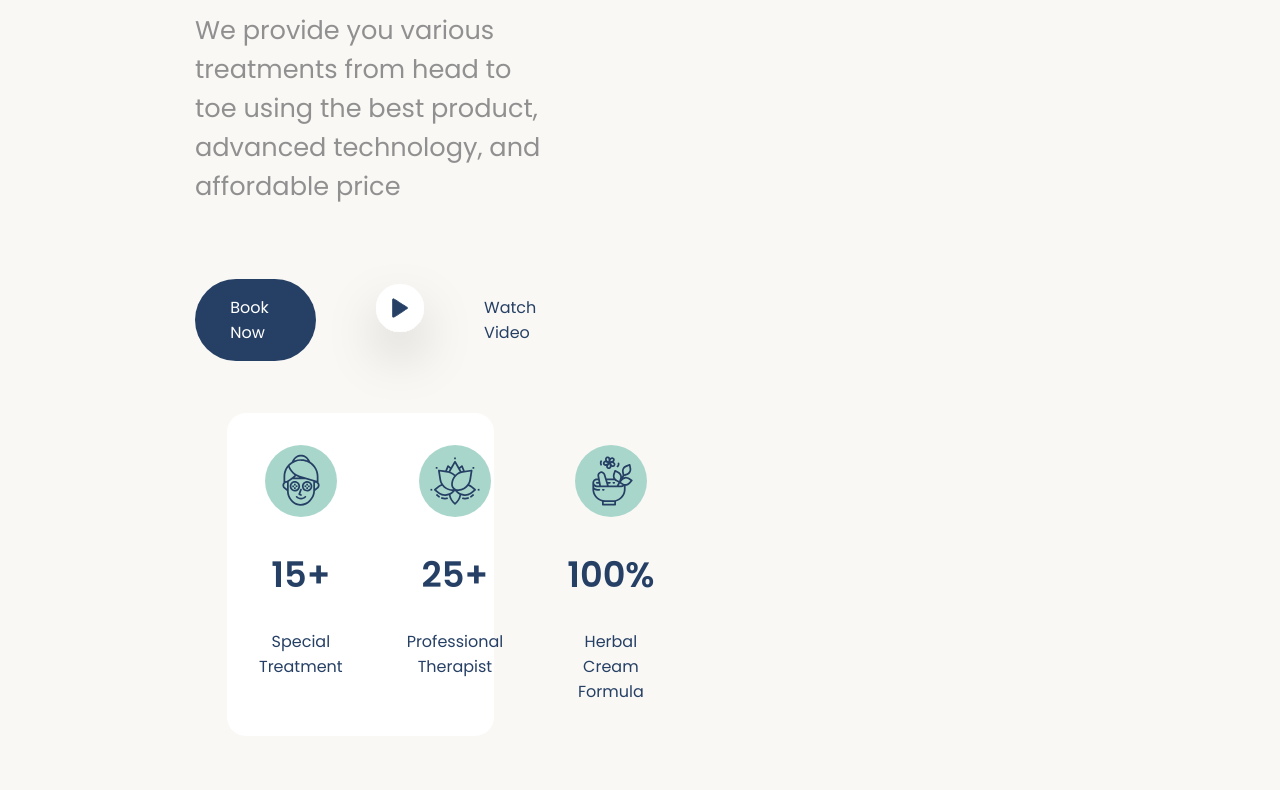
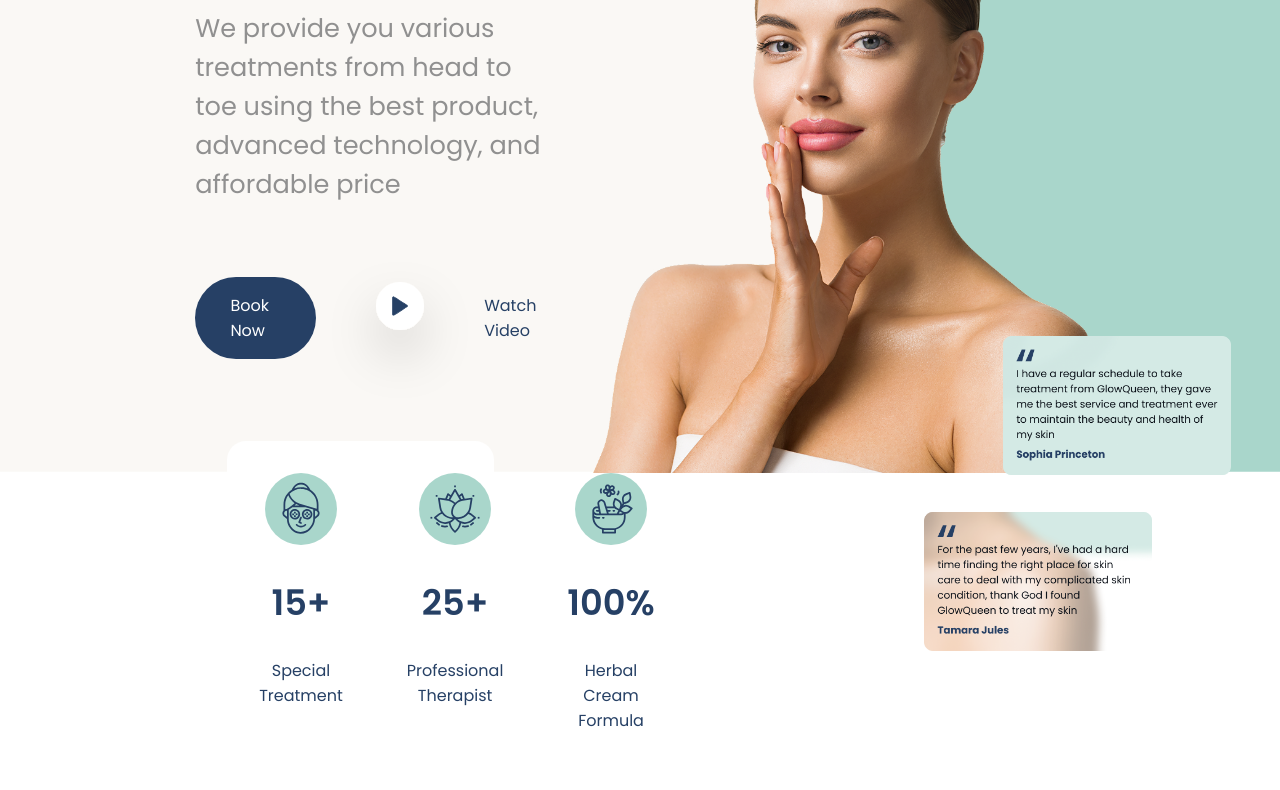
Before and after one commit to RobertoNDH/Header-Spa-Beauty, a plain HTML site: page index.html in a window 1280 px wide. Shown: the part 522-1312 px from the top of the page. Drawn offline with Linux system fonts and the light colour scheme.

Commit message:
Refactor body styles and enhance background properties for improved layout

```diff
--- a/css/style.css
+++ b/css/style.css
@@ -6,10 +6,15 @@
 
 body {
   font-family: poppins, sans-serif;
-  padding: 20px;
+  padding: 1.2em;
   color: #264065;
-  margin: 20px 175px;
-  background-color: #FAF8F5;
+  margin: 1.2em 11em;
+  background-image: url(../img/testimony.png), url(../img/beauty-woman-skin-care-beautiful-female-hand-touch-8B5MWG9\ 1.png),url(../img/spa.svg),linear-gradient(to right, #FAF8F5 70%, #A9D6CB 30%);
+  background-size: 24%, 75%, 28%, 100% 75%;
+  background-position: 95% 85%, right, 88% 8%, top;
+  min-height: 100vh;
+  background-repeat: no-repeat;
+  opacity: 0 0.5;
 }
 
 header nav ul {
@@ -47,6 +52,10 @@ header nav ul {
         background-color: #264065;
         padding: 1em 2.2em;
         border-radius: 50px;
+    }
+
+    li:last-child a:hover {
+        background-color: red;
     }
 
     li:nth-child(9) {
@@ -87,6 +96,10 @@ header nav ul {
         border-radius: 50px;
     }
 
+    a:first-child:hover {
+        background-color: red;
+    }
+
     img {
         margin-top: 2em;
     }
@@ -101,6 +114,7 @@ header nav ul {
     width: 30%;
     text-align: center;
     margin-left: 2em;
+    margin-top: 30px;
 
     img {
         margin-bottom: 1.5em;
@@ -112,3 +126,7 @@ header nav ul {
         font-weight: 600;
     }
 }
+
+a:hover {
+    color: red;
+}
```
